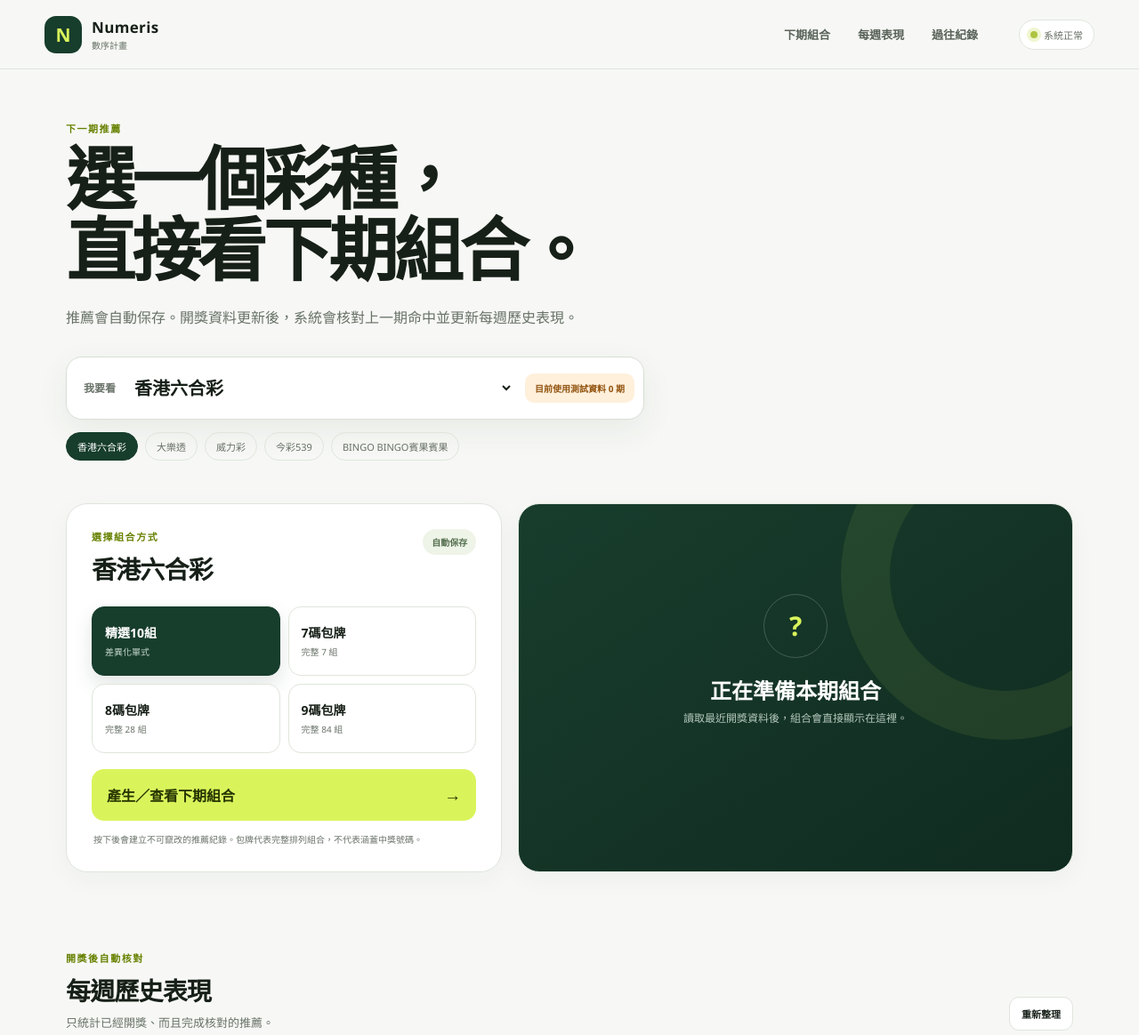
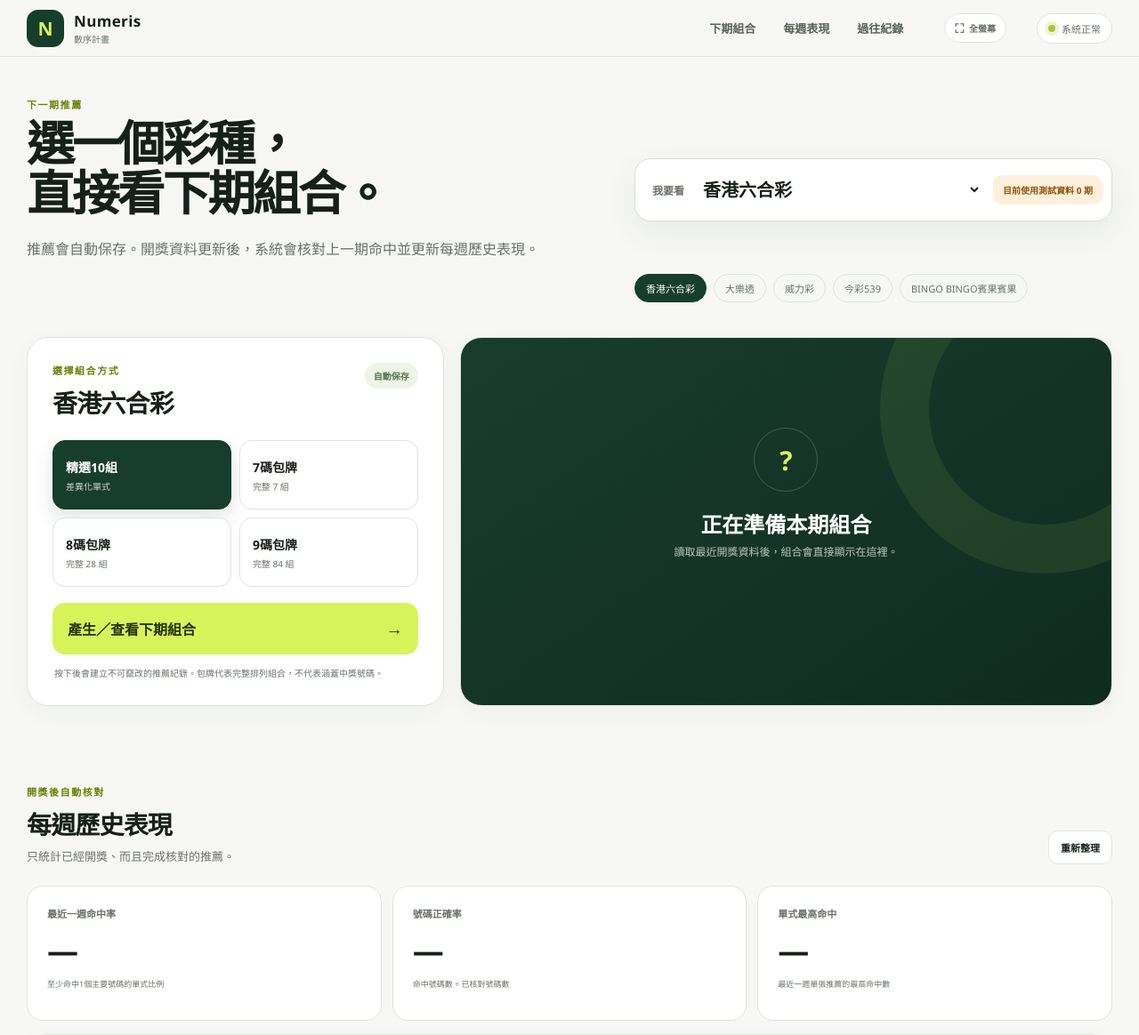
Before and after one commit to Hsu7183/Numeris-Cloud, a FastAPI app: page / in a window 1280 px wide. Shown: the top 1164 px of the page at 89% size. Run offline with FastAPI, Linux system fonts and the light colour scheme; data comes from the database, SQL or seed files in the repository; data that the repository does not hold is empty; parts of the project's set-up code (start-up, migrations or seed data) failed here and were passed over.

Commit message:
修正重複啟動並加入全螢幕橫式版面

```diff
--- a/app/static/css/app.css
+++ b/app/static/css/app.css
@@ -70,6 +70,20 @@ nav a {
   font-weight: 650;
 }
 nav a:hover { background: #edf1ea; color: var(--green); }
+.fullscreen-button {
+  display: inline-flex;
+  align-items: center;
+  gap: 6px;
+  border: 1px solid var(--line);
+  border-radius: 999px;
+  padding: 8px 11px;
+  background: #fff;
+  color: var(--muted);
+  font-size: 10px;
+  font-weight: 750;
+}
+.fullscreen-button:hover { border-color: #b9c6b4; color: var(--green); }
+.fullscreen-button span { font-size: 14px; line-height: 1; }
 .health {
   display: inline-flex;
   align-items: center;
@@ -496,9 +510,45 @@ footer {
 }
 footer strong { color: var(--ink); white-space: nowrap; }
 
+@media (min-width: 1200px) and (min-aspect-ratio: 16/10) {
+  .site-header {
+    height: 64px;
+    padding-inline: max(30px, calc((100vw - 1540px) / 2));
+  }
+  main { max-width: 1540px; padding-inline: 30px; }
+  .intro {
+    min-height: 315px;
+    display: grid;
+    grid-template-columns: minmax(520px, 1.05fr) minmax(500px, .95fr);
+    grid-template-rows: auto auto auto auto;
+    column-gap: clamp(50px, 7vw, 120px);
+    align-content: center;
+    padding: 34px 0 28px;
+  }
+  .intro > .kicker, .intro h1, .intro-copy { grid-column: 1; }
+  .intro > .kicker { align-self: end; }
+  .intro h1 { font-size: clamp(48px, 4.2vw, 68px); }
+  .intro-copy { margin-bottom: 0; }
+  .game-picker {
+    grid-column: 2;
+    grid-row: 2 / span 2;
+    align-self: center;
+    width: 100%;
+  }
+  .quick-games {
+    grid-column: 2;
+    grid-row: 4;
+    align-self: start;
+  }
+  .recommendation-layout { grid-template-columns: .78fr 1.22fr; }
+  .choice-card, .summary-card { min-height: 330px; }
+  .summary-card { padding-inline: 38px; }
+}
+
 @media (max-width: 860px) {
   .site-header { height: 68px; padding: 0 18px; }
   nav { display: none; }
+  .fullscreen-button { margin-left: auto; }
   .health { margin-left: auto; }
   main { padding: 0 16px 50px; }
   .intro { min-height: 390px; padding-top: 45px; }
@@ -513,6 +563,8 @@ footer strong { color: var(--ink); white-space: nowrap; }
 
 @media (max-width: 560px) {
   .health { display: none; }
+  .fullscreen-button { padding: 7px 9px; }
+  .fullscreen-button span + * { display: none; }
   .brand { margin-right: 0; }
   .intro { min-height: 430px; }
   .intro-copy { font-size: 14px; }
--- a/app/static/js/app.js
+++ b/app/static/js/app.js
@@ -372,6 +372,21 @@
       notice(error.message, true);
     }
   });
+  $("#fullscreen-toggle").addEventListener("click", async () => {
+    try {
+      if (!document.fullscreenElement) {
+        await document.documentElement.requestFullscreen();
+      } else {
+        await document.exitFullscreen();
+      }
+    } catch {
+      notice("瀏覽器未允許網頁切換全螢幕，請直接按 F11");
+    }
+  });
+  document.addEventListener("fullscreenchange", () => {
+    const button = $("#fullscreen-toggle");
+    button.lastChild.textContent = document.fullscreenElement ? " 離開全螢幕" : " 全螢幕";
+  });
 
   init();
 })();
--- a/app/templates/index.html
+++ b/app/templates/index.html
@@ -19,6 +19,9 @@
       <a href="#weekly">每週表現</a>
       <a href="#history">過往紀錄</a>
     </nav>
+    <button class="fullscreen-button" id="fullscreen-toggle" title="也可以按 F11">
+      <span aria-hidden="true">⛶</span> 全螢幕
+    </button>
     <span class="health" id="health"><i></i>連線檢查中</span>
   </header>
 
```
Also changed, not shown: PROJECT_STATUS.md (+1 -0 lines), tests/e2e/test_ui.py (+9 -0 lines), CHANGELOG.md, README_繁體中文.md, 1 other file.
